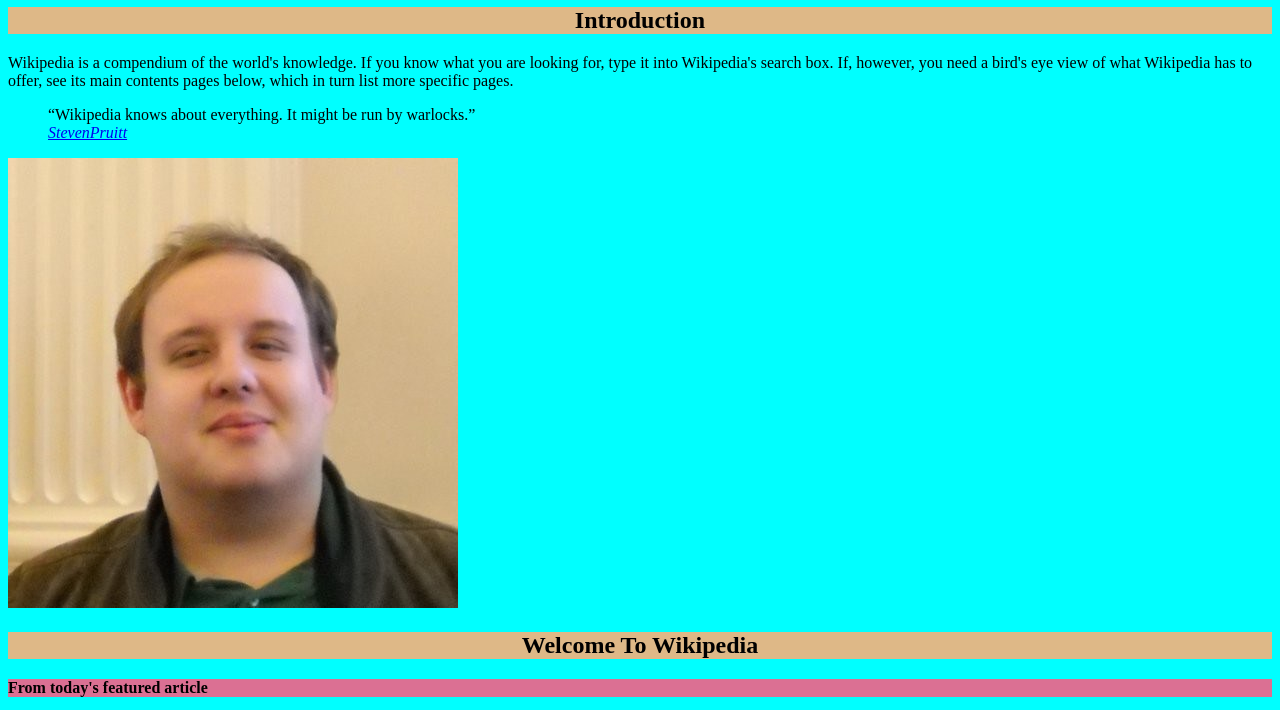
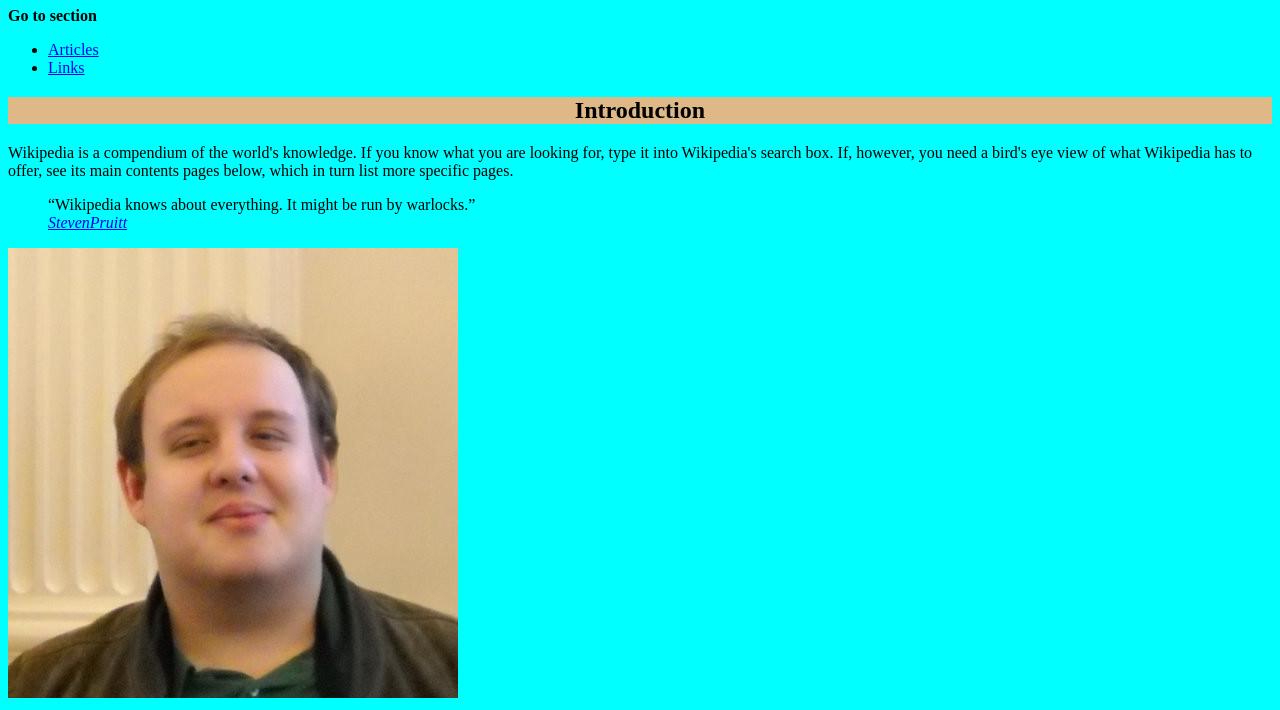
Before and after one commit to Naveen-Koul/myfirstpage, a plain HTML site: page index.html in a window 1280 px wide. Shown: the part 73-783 px from the top of the page. Drawn offline with Linux system fonts and the light colour scheme.

Commit message:
Added Navigation

```diff
--- a/index.html
+++ b/index.html
@@ -7,12 +7,21 @@
     <body>
         <header><h1>Wikipedia</h1></header>
         <main>
-        <Section>
+            <nav>
+                <p><b>Go to section</b></p>
+                <ul>
+
+                    <li><a href="#Articles">Articles</a></li>
+                    <li><a href="#Links">Links</a></li>
+                </ul>
+            </nav>
+        <Section >
         <h2>Introduction</h2>
         <p>Wikipedia is a compendium of the world's  knowledge. If you know what you are looking for, type it into Wikipedia's search box. If, however, you need a bird's eye view of what Wikipedia has to offer, see its main contents pages below, which in turn list more specific pages.</p>
 
         <blockquote>“Wikipedia knows about everything. It might be run by warlocks.” <div><cite><a href="https://en.wikipedia.org/wiki/Steven_Pruitt"> StevenPruitt</a></cite></div></blockquote>
-        <img src="StevenPruitt-1.jpg" alt="qwertyy"></Section>
+        <img src="StevenPruitt-1.jpg" alt="qwertyy">
+    </Section>
         <Section>
             <h2>Welcome To Wikipedia</h2>
            <dt><strong>From today's featured article</strong></dt>
@@ -22,7 +31,7 @@
             <dt><strong>Featured Content In Wikipedia</strong></dt>
             <dd>Featured content represents the best of Wikipedia, including articles, pictures, and other contributions that showcase excellent results of the collaborative efforts of Wikipedia. All featured content undergoes a thorough review process to ensure that it meets the highest standards in order to serve as the best example of Wikipedia's end goals.</dd>
         </Section>
-        <Section>
+        <Section id="Articles">
             <h2>Articles</h2>
             <ul>
                 <li>Eastern green Mamba</li>
@@ -31,7 +40,7 @@
             </ul>
         </Section>
     </main>
-    <footer>
+    <footer id="Links">
         <h2>Links</h2>
         <ul>
             <li><a href="http://pe.usps.gov/cpim/ftp/pubs/Pub28/pub28.pdf">United States Postal Service Address Guidelines</a></li>
```
Also changed, not shown: css/style.css (line endings or trailing spaces).
